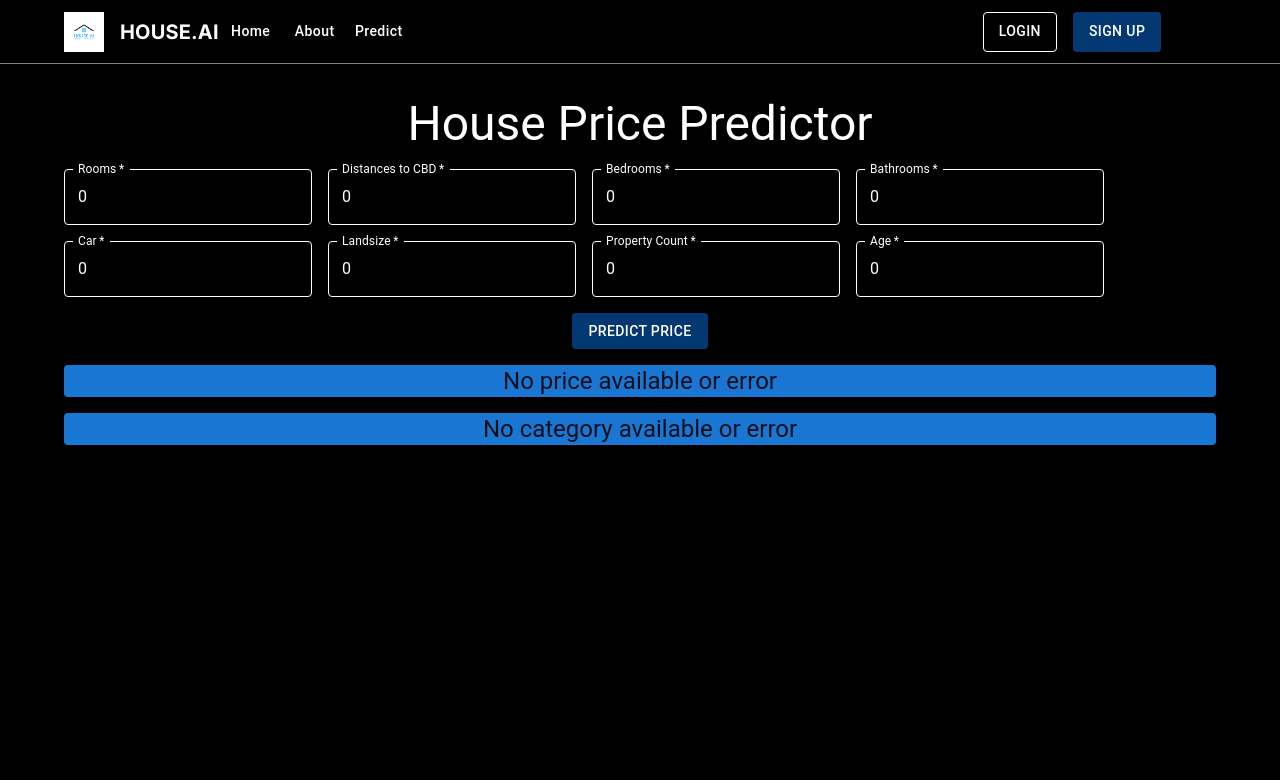
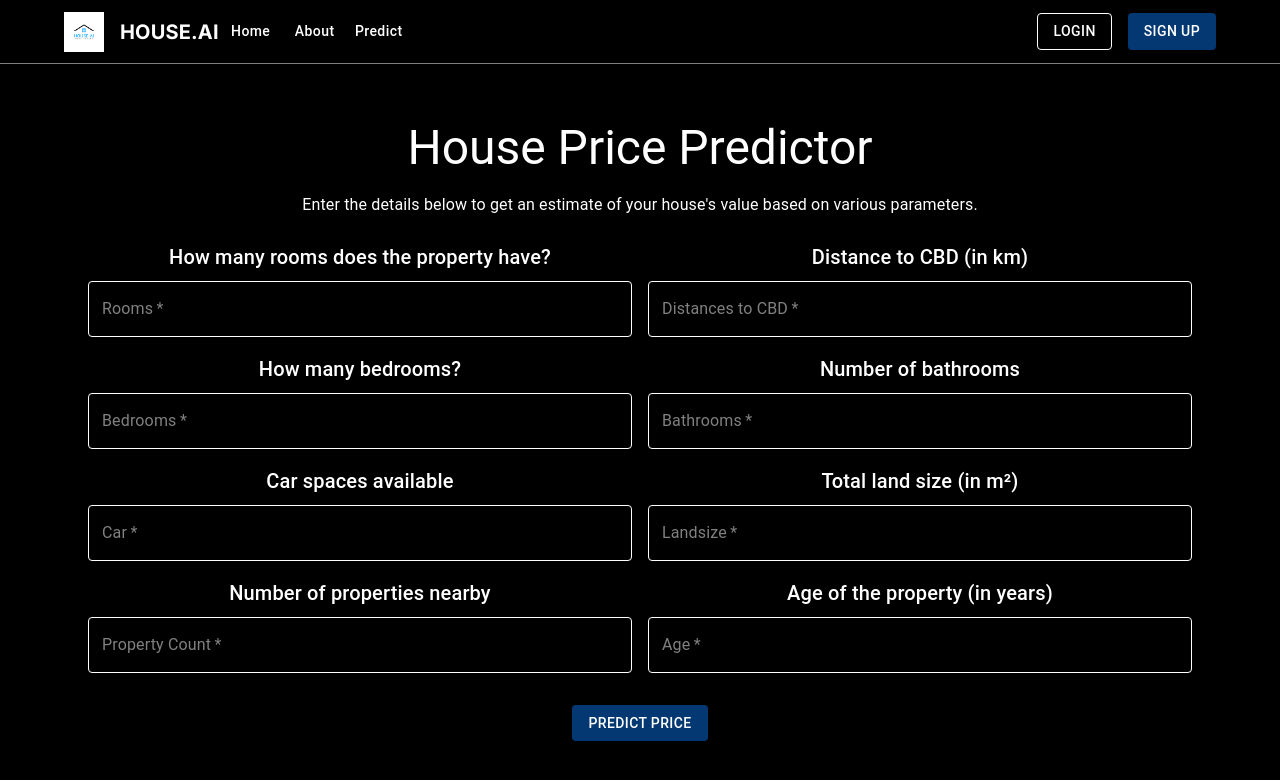
Before and after one commit to Kayausie/household-prediction, a React (Create React App) app in the folder frontend/: page /predict in a window 1280 px wide. Shown: the top 780 px of the page. Built offline with nearby package versions, Linux system fonts and the light colour scheme.

Commit message:
modify button

```diff
--- a/frontend/src/components/appbar.js
+++ b/frontend/src/components/appbar.js
@@ -1,19 +1,28 @@
 import React from 'react';
 import logo from '../assets/houseimage.png';
-import '../App.css'
-import{Box, AppBar, Toolbar, Button, Typography, Container} from '@mui/material';
+import '../App.css';
+import { Box, AppBar, Toolbar, Button, Typography, Container, IconButton, Drawer, List, ListItem, ListItemText } from '@mui/material';
 import Grid from '@mui/material/Grid2';
 import { Link } from 'react-router-dom';
-function NavBar(){
-    return(
+import MenuIcon from '@mui/icons-material/Menu';
+import { useState } from 'react';
+
+function NavBar() {
+  const [drawerOpen, setDrawerOpen] = useState(false);
+
+  const toggleDrawer = () => {
+    setDrawerOpen(!drawerOpen);
+  };
+
+  return (
     <Box>
       <AppBar position="sticky">
-                <Toolbar sx={{ bgcolor: 'black' , borderBottom: '1px solid grey' }}>
+        <Toolbar sx={{ bgcolor: 'black', borderBottom: '1px solid grey' }}>
           <Container>
-                        <Grid container>
+            <Grid container alignItems="center">
               {/* Left section with logo and title */}
-                            <Grid item size={{xs:6, sm:5}} alignItems="center" justifyContent="flex-start">
-                                <Box sx={{display:'flex', alignItems:'center'}}>
+              <Grid item size={{xs:6, sm: 8,lg:5}} container alignItems="center">
+                <Box sx={{ display: 'flex', alignItems: 'center' }} component={Link} to='/'>
                   <Box
                     component="img"
                     src={logo}
@@ -23,37 +32,89 @@ function NavBar(){
                   <Typography variant="h6" sx={{ fontFamily: 'Inter, sans-serif', fontWeight: 700 }}>
                     HOUSE.AI
                   </Typography>
-                                <Button color="inherit" className='dmSansButton' sx={{fontWeight:'550', textTransform:'none'}} component={Link} to='/'>Home</Button>
-                                <Button color="inherit" className='dmSansButton'sx={{fontWeight:'550', textTransform:'none'}}component={Link} to='/about'>About</Button>
-                                <Button color="inherit" className='dmSansButton'sx={{fontWeight:'550', textTransform:'none'}}component={Link} to='/predict'>Predict</Button>
+                </Box>
+                <Box spacing={2} display={{xs:'none', sm: 'flex' }}>
+                <Button color="inherit" className='dmSansButton' sx={{ fontWeight: '550', textTransform: 'none' }} component={Link} to='/'>Home</Button>
+                <Button color="inherit" className='dmSansButton' sx={{ fontWeight: '550', textTransform: 'none' }} component={Link} to='/about'>About</Button>
+                <Button color="inherit" className='dmSansButton' sx={{ fontWeight: '550', textTransform: 'none' }} component={Link} to='/predict'>Predict</Button>
               </Box>
               </Grid>
 
-                            {/* Middle section with buttons */}
-                            <Grid item size={{xs:6, sm:4}} container spacing={4} justifyContent='center'>
+              {/* Center section with navigation links, shown only on medium and larger screens */}
 
+
+              {/* Right section with Login and Sign Up buttons */}
+              <Grid item size={{xs:6, sm:4, lg:7}} container justifyContent="flex-end">
+                <Grid container display={{ xs: 'none', sm: 'flex' }} spacing={2} alignItems="center">
+                    <Grid item>
+                    <Button color="inherit" variant="outlined" className="loginButton">
+                        Login
+                    </Button>
+                    </Grid>
+                    <Grid item>
+                    <Button
+                        variant="contained"
+                        sx={{
+                        backgroundColor: '#043873',
+                        color: 'white',
+                        '&:hover': {
+                            backgroundColor: 'white',
+                            color: '#043873',
+                        },
+                        }}
+                    >
+                        Sign up
+                    </Button>
+                    </Grid>
                 </Grid>
 
-                            {/* Right section with additional buttons */}
-                            <Grid item size={{xs:6, sm:3}} container spacing={2} justifyContent='center' >
-                                <Button color="inherit"  variant="outlined" className='loginButton'
-                               >Login</Button>
-                                <Button variant='contained'
+                {/* Mobile menu icon */}
+                <IconButton edge="end" color="inherit" aria-label="menu" onClick={toggleDrawer} sx={{ display: { xs: 'flex', sm: 'none' } }}>
+                  <MenuIcon />
+                </IconButton>
+              </Grid>
+            </Grid>
+          </Container>
+
+          {/* Drawer for mobile navigation */}
+          <Drawer anchor="right" open={drawerOpen} onClose={toggleDrawer}>
+            <Box sx={{ width: 250 }} role="presentation" onClick={toggleDrawer} onKeyDown={toggleDrawer}>
+              <List>
+                <ListItem button component={Link} to='/'>
+                  <ListItemText primary="Home" />
+                </ListItem>
+                <ListItem button component={Link} to='/about'>
+                  <ListItemText primary="About" />
+                </ListItem>
+                <ListItem button component={Link} to='/predict'>
+                  <ListItemText primary="Predict" />
+                </ListItem>
+                <ListItem button>
+                  <Button color="inherit" variant="outlined" fullWidth>Login</Button>
+                </ListItem>
+                <ListItem button>
+                  <Button
+                    variant="contained"
+                    fullWidth
                     sx={{
-                                backgroundColor:'#043873',
-                                color:'white',
-                                '&:hover':{
+                      backgroundColor: '#043873',
+                      color: 'white',
+                      '&:hover': {
                         backgroundColor: 'white',
                         color: '#043873'
                       }
-                               }}>Sign up</Button>
-                            </Grid>
-                        </Grid>
-                    </Container>
+                    }}
+                  >
+                    Sign up
+                  </Button>
+                </ListItem>
+              </List>
+            </Box>
+          </Drawer>
         </Toolbar>
       </AppBar>
     </Box>
-    )
+  );
 }
 
 export default NavBar;
--- a/frontend/src/pages/about.js
+++ b/frontend/src/pages/about.js
@@ -5,7 +5,7 @@ import { ThemeProvider, createTheme } from '@mui/material/styles';
 const theme = createTheme({
   palette: {
     primary: {
-      main: '#1976d2',
+      main: '#043873',
     },
     secondary: {
       main: '#dc004e',
@@ -46,7 +46,7 @@ function About() {
               Contact Us
             </Typography>
             <Typography variant="body1" >
-              If you have any questions or feedback, feel free to reach out to us at support@example.com.
+              If you have any questions or feedback, feel free to reach out to us at house.ai@support.com
             </Typography>
           </Paper>
         </Box>
--- a/frontend/src/pages/predict.js
+++ b/frontend/src/pages/predict.js
@@ -1,4 +1,4 @@
-import React, { useState } from 'react';
+import React, { useState , useRef} from 'react';
 import axios from 'axios';
 import { Line } from 'react-chartjs-2';
 import { TextField, Button, Container, Typography, Box, Paper } from '@mui/material';
@@ -7,6 +7,7 @@ import { ThemeProvider, createTheme } from '@mui/material/styles';
 import Grid from '@mui/material/Grid2';
 import LineChart from '../components/linechart';
 ChartJS.register(CategoryScale, LinearScale, PointElement, LineElement, Title, Tooltip, Legend);
+
 function Predict() {
   const [rooms, setRooms] = useState(0);
   const [distances, setDistances] = useState(0);
@@ -19,309 +20,203 @@ function Predict() {
   const [chartData, setChartData] = useState(null);
   const [predictedprice, setPredictedprice] = useState(0);
   const [category, setPredictedCategory] = useState("");
-  const checkData = () => {
-    return (
-      rooms !== 0 &&
-      distances !== 0 &&
-      bedroom !== 0 &&
-      bathroom !== 0 &&
-      car !== 0 &&
-      landsize !== 0 &&
-      propertycount !== 0 &&
-      age !== 0
-    );
-  };
 
   const handleSubmit = async (e) => {
     e.preventDefault();
     setPredictedprice(0);
-    const payload = {
-      rooms,
-      distances,
-      bedroom,
-      bathroom,
-      car,
-      landsize,
-      propertycount,
-      age,
-    };
+    const payload = { rooms, distances, bedroom, bathroom, car, landsize, propertycount, age };
 
     try {
-      // Axios call to the backend to predict house price
       const response = await axios.post(`http://localhost:8000/predict`, payload);
       const newPredictedPrice = response.data.result;
       setPredictedprice(newPredictedPrice);
+
       const response2 = await axios.get(`http://localhost:8000/predict/${newPredictedPrice}`)
       setPredictedCategory(response2.data.price_category)
-      const squareFootages = [];
-      let start = 5.12;
-      const end = 30.41;
-      const increment = 2.18;
-      let predictions = []
-      for (let i = start; i <= end; i += increment) {
-        squareFootages.push(i);
-      }
-      predictions = await Promise.all(
-        squareFootages.map(async sf => {
-            let payloadchart ={
-                rooms,
-                distances:sf,
-                bedroom,
-                bathroom,
-                car,
-                landsize,
-                propertycount,
-                age,
-              }
+
+      // Generate data for chart
+      const squareFootages = Array.from({length: 12}, (_, i) => 5.12 + i * 2.18);
+      const predictions = await Promise.all(squareFootages.map(async (sf) => {
+          let payloadchart = { rooms, distances:sf, bedroom, bathroom, car, landsize, propertycount, age };
           const res = await axios.post(`http://localhost:8000/predict`, payloadchart);
           return res.data.result;
-            }
-        )
-      );
-      setChartData({ squareFootages, predictions , predictedprice:newPredictedPrice, distances})
-      // const newChartData = {
-      //   labels: squareFootages, // X-axis labels (square footage)
-      //   datasets: [
-      //     {
-      //       label: 'Predicted Prices',
-      //       data: predictions,  // Y-axis data (predicted prices)
-      //       borderColor: 'rgb(75, 192, 192)',
-      //       backgroundColor: 'rgba(75, 192, 192, 0.5)',
-      //       tension: 0.1
-      //     },
-      //     {
-      //       label: 'Your Prediction',
-      //       data: [{x: parseInt(age), y: response.data.result}],
-      //       borderColor: 'rgb(255, 99, 132)',
-      //       backgroundColor: 'rgba(255, 99, 132, 0.5)',
-      //       pointRadius: 8,
-      //       pointHoverRadius: 12,
-      //       showLine: false // Show only the point for the user's prediction
-      //     }
-      //   ]
-      // }
-      // console.log(predictions);
-      // setChartData(newChartData);
+      }));
+
+      setChartData({ squareFootages, predictions, predictedprice: newPredictedPrice, distances });
     } catch (err) {
       console.error(err);
-      console.log(predictedprice);
     }
   };
 
   const theme = createTheme({
     palette: {
-      primary: {
-        main: '#1976d2',
-      },
-      secondary: {
-        main: '#dc004e',
-      },
+      primary: { main: '#1976d2' },
+      secondary: { main: '#dc004e' },
     },
   });
+
   const inputPropsStyle = {
-   '& label.MuiInputLabel-root': {
-    color: 'white',
+    '& label.MuiInputLabel-root': { color: 'gray' },
+    '& label.Mui-focused': { color: '#1976d2' },
+    '& .MuiOutlinedInput-input': { color: 'white' },
+    '& .MuiOutlinedInput-root': {
+      '& fieldset': { borderColor: 'white' },
+      '&:hover fieldset': { borderColor: 'white' },
+      '&.Mui-focused fieldset': { borderColor: '#1976d2' },
     },
-  '& label.Mui-focused': {
-    color: '#1976d2',
-  },
-  '& .MuiOutlinedInput-input':{
-    color:'white'
-  },
-  '& .MuiInput-underline:after': {
-    borderBottomColor: '#B2BAC2',
-  },
-  '& .MuiOutlinedInput-root': {
-                      '& fieldset': {
-                        borderColor: 'white', // Default border color
-                      },
-                      '&:hover fieldset': {
-                        borderColor: 'white', // Border color on hover
-                      },
-                      '&.Mui-focused fieldset': {
-                        borderColor: '#1976d2', // Border color on focus
-                      },
-                    }
   };
+
   return (
     <ThemeProvider theme={theme}>
       <Container>
-        <Box sx={{ my: 4}}>
-          <Typography variant="h3" component="h1" gutterBottom>
+        <Box sx={{ my: 4, p: 3}}>
+          <Typography variant="h3" component="h1" gutterBottom align="center" sx={{ color: 'white' }}>
             House Price Predictor
           </Typography>
+          <Typography variant="body1" gutterBottom align="center" sx={{   mb: 3 }}>
+            Enter the details below to get an estimate of your house's value based on various parameters.
+          </Typography>
+
           <Grid container spacing={2} component="form" onSubmit={handleSubmit}>
-            <Grid item xs={12} sm={6}>
+            <Grid size={{ xs: 12, sm: 6 }}>
+              <Typography variant="h6" sx={{   mb: 1 }}>
+                How many rooms does the property have?
+              </Typography>
               <TextField
                 label="Rooms"
                 required
                 type="number"
-                id="rooms"
-                value={rooms}
                 onChange={(e) => setRooms(Number(e.target.value))}
                 fullWidth
                 sx={inputPropsStyle}
               />
             </Grid>
-            <Grid item xs={12} sm={6}>
+            <Grid size={{ xs: 12, sm: 6 }}>
+              <Typography variant="h6" sx={{   mb: 1 }}>
+                Distance to CBD (in km)
+              </Typography>
               <TextField
                 label="Distances to CBD"
                 required
                 type="number"
-                id="distances"
-                value={distances}
                 onChange={(e) => setDistances(Number(e.target.value))}
                 fullWidth
                 sx={inputPropsStyle}
               />
             </Grid>
-            <Grid item xs={12} sm={6}>
+            <Grid size={{ xs: 12, sm: 6 }}>
+              <Typography variant="h6" sx={{   mb: 1 }}>
+                How many bedrooms?
+              </Typography>
               <TextField
                 label="Bedrooms"
                 required
-                id="bedroom"
-                value={bedroom}
+                type="number"
                 onChange={(e) => setBedroom(Number(e.target.value))}
                 fullWidth
                 sx={inputPropsStyle}
               />
             </Grid>
-            <Grid item xs={12} sm={6}>
+            <Grid size={{ xs: 12, sm: 6 }}>
+              <Typography variant="h6" sx={{   mb: 1 }}>
+                Number of bathrooms
+              </Typography>
               <TextField
                 label="Bathrooms"
                 required
-                id="bathroom"
-                value={bathroom}
+                type="number"
                 onChange={(e) => setBathroom(Number(e.target.value))}
                 fullWidth
                 sx={inputPropsStyle}
               />
             </Grid>
-            <Grid item xs={12} sm={6}>
+            <Grid size={{ xs: 12, sm: 6 }}>
+              <Typography variant="h6" sx={{   mb: 1 }}>
+                Car spaces available
+              </Typography>
               <TextField
                 label="Car"
                 required
-                id="car"
-                value={car}
+                type="number"
                 onChange={(e) => setCar(Number(e.target.value))}
                 fullWidth
                 sx={inputPropsStyle}
               />
             </Grid>
-            <Grid item xs={12} sm={6}>
+            <Grid size={{ xs: 12, sm: 6 }}>
+              <Typography variant="h6" sx={{   mb: 1 }}>
+                Total land size (in m²)
+              </Typography>
               <TextField
                 label="Landsize"
                 required
-                id="landsize"
-                value={landsize}
+                type="number"
                 onChange={(e) => setLandsize(Number(e.target.value))}
                 fullWidth
                 sx={inputPropsStyle}
               />
             </Grid>
-            <Grid item xs={12} sm={6}>
+            <Grid size={{ xs: 12, sm: 6 }}>
+              <Typography variant="h6" sx={{   mb: 1 }}>
+                Number of properties nearby
+              </Typography>
               <TextField
                 label="Property Count"
                 required
-                id="propertycount"
-                value={propertycount}
+                type="number"
                 onChange={(e) => setPropertycount(Number(e.target.value))}
                 fullWidth
                 sx={inputPropsStyle}
               />
             </Grid>
-            <Grid item xs={12} sm={6}>
+            <Grid size={{ xs: 12, sm: 6 }}>
+              <Typography variant="h6" sx={{   mb: 1 }}>
+                Age of the property (in years)
+              </Typography>
               <TextField
                 label="Age"
                 required
-                id="age"
-                value={age}
+                type="number"
                 onChange={(e) => setAge(Number(e.target.value))}
                 fullWidth
                 sx={inputPropsStyle}
               />
             </Grid>
-            <Grid item size={{xs:12}}>
+            <Grid size={{ xs: 12 }} sx={{ mt: 2, textAlign: 'center' }}>
               <Button
                 sx={{
-                backgroundColor:'#043873',
-                color:'white',
-                '&:hover':{
-                    backgroundColor: 'white',
-                    color: '#043873'
-                }
+                  backgroundColor: '#043873',
+                  color: 'white',
+                  '&:hover': { backgroundColor: 'white', color: '#043873' },
                 }}
                 type="submit"
                 variant="contained"
-                color="primary"
-
               >
                 Predict Price
               </Button>
             </Grid>
           </Grid>
-          {predictedprice !== 0 ? (
-            <Paper elevation={3} sx={{ p: 3, mt: 2 , bgcolor:'primary.main'}}>
+
+          {predictedprice !== 0 && (
+            <Paper elevation={3} sx={{ p: 3, mt: 2, bgcolor: 'primary.main' }}>
               <Typography variant="h5" gutterBottom>
                 Predicted Price: ${predictedprice.toLocaleString()}
               </Typography>
             </Paper>
-          ) : (
-            <Paper elevation={3} sx={{ mt: 2 ,bgcolor:'primary.main'}}>
+          )}
+          {category && (
+            <Paper elevation={3} sx={{ p: 3, mt: 2, bgcolor: 'primary.main' }}>
               <Typography variant="h5" gutterBottom>
-                No price available or error
+                Predicted Price Category: {category}
               </Typography>
             </Paper>
           )}
-           {category !== "" ? (
-            <Paper elevation={3} sx={{ p: 3, mt: 2 ,bgcolor:'primary.main'}}>
-              <Typography variant="h5" gutterBottom>
-                Predicted Price: ${category.toLocaleString()}
-              </Typography>
-            </Paper>
-          ) : (
-            <Paper elevation={3} sx={{ mt: 2,bgcolor:'primary.main' }}>
-              <Typography variant="h5" gutterBottom>
-                No category available or error
-              </Typography>
-            </Paper>
-          )}
-          {(chartData && (predictedprice!=0)) &&(
+          {chartData && predictedprice !== 0 && (
             <Box sx={{ mt: 3 }}>
-                  {/* <Line
-                    data={chartData}
-                    options={{
-                      responsive: true,
-                      plugins: {
-                        legend: {
-                          position: 'top',
-                        },
-                        title: {
-                          display: true,
-                          text: 'Price Predictions by Distance to CBD'
-                        }
-                      },
-                      scales: {
-                        x: {
-                          type: 'linear',
-                          position: 'bottom',
-                          title: {
-                            display: true,
-                            text: 'Distance to CBD ( kms)'
-                          }
-                        },
-                        y: {
-                          title: {
-                            display: true,
-                            text: 'Predicted Price ($)'
-                          }
-                        }
-                      }
-                    }}
-                  /> */}
-                  <LineChart data={chartData} />
+              <LineChart data={chartData}/>
             </Box>
           )}
+
         </Box>
       </Container>
     </ThemeProvider>
```
Also changed, not shown: frontend/package.json (+9 -1 lines), frontend/src/components/linechart.js (+38 -1 lines), 1 other file (tests, documents, lock files or other folders). Lines whose indentation alone changed are shown as unchanged.
